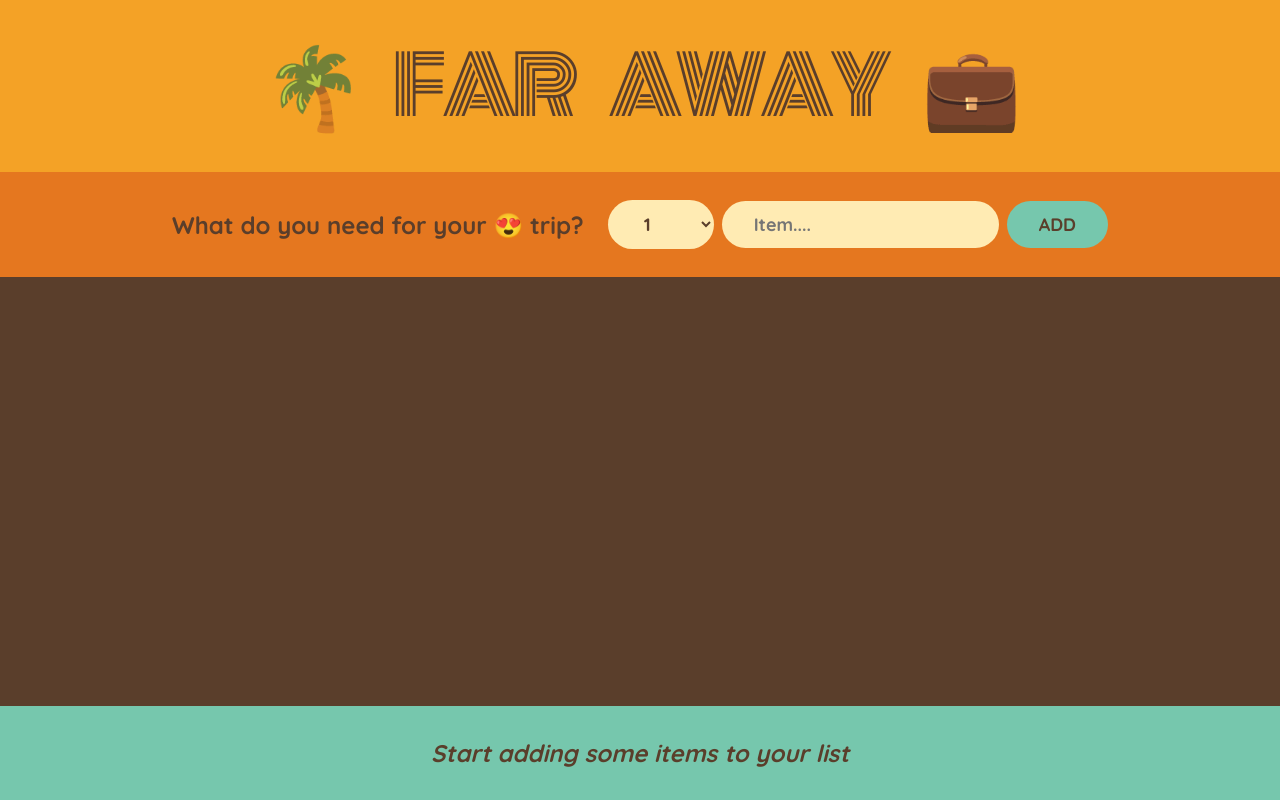
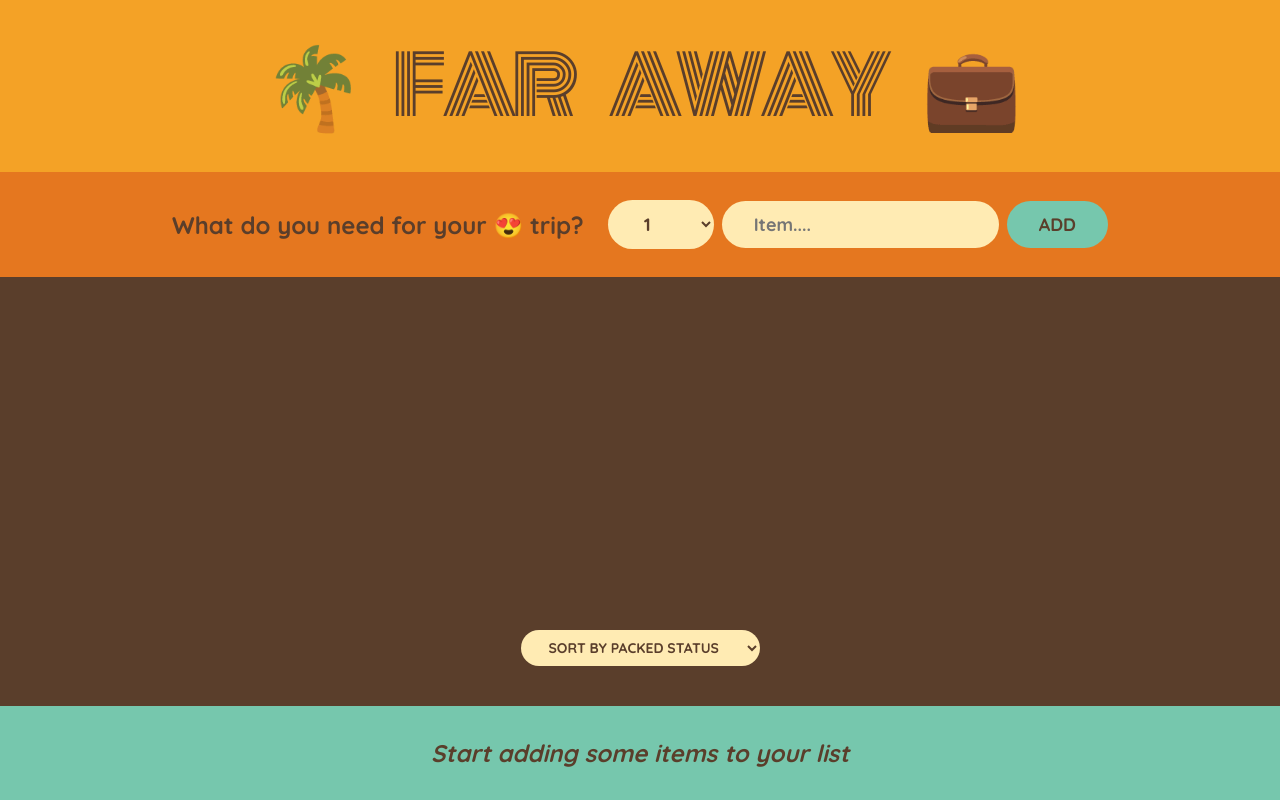
Before and after one commit to thomasmartinez114/travel-list, a React (Create React App) app: page / in a window 1280 px wide. Built offline with nearby package versions, Linux system fonts and the light colour scheme; the HTML template or start-up script is replaced by a standard one.

Commit message:
sorting items

```diff
--- a/src/App.js
+++ b/src/App.js
@@ -1,4 +1,4 @@
-import { useState } from "react";
+import { useState } from 'react';
 
 export default function App() {
   const [items, setItems] = useState([]);
@@ -21,7 +21,7 @@
   }
 
   return (
-    <div className="app">
+    <div className='app'>
       <Logo />
       <Form onAddItems={handleAddItems} />
       <PackingList
@@ -39,7 +39,7 @@
 }
 
 function Form({ onAddItems }) {
-  const [description, setDescription] = useState("");
+  const [description, setDescription] = useState('');
   const [quantity, setQuantity] = useState(1);
 
   function handleSubmit(e) {
@@ -53,12 +53,12 @@
     onAddItems(newItem);
 
     // set back to original state
-    setDescription("");
+    setDescription('');
     setQuantity(1);
   }
 
   return (
-    <form className="add-form" onSubmit={handleSubmit}>
+    <form className='add-form' onSubmit={handleSubmit}>
       <h3>What do you need for your 😍 trip?</h3>
       <select
         value={quantity}
@@ -71,8 +71,8 @@
         ))}
       </select>
       <input
-        type="text"
-        placeholder="Item...."
+        type='text'
+        placeholder='Item....'
         value={description}
         onChange={e => setDescription(e.target.value)}
       />
@@ -82,10 +82,26 @@
 }
 
 function PackingList({ items, onDeleteItem, onToggleItem }) {
+  const [sortBy, setSortBy] = useState('packed');
+
+  let sortedItems;
+
+  if (sortBy === 'input') sortedItems = items;
+
+  if (sortBy === 'description')
+    sortedItems = items
+      .slice()
+      .sort((a, b) => a.description.localeCompare(b.description));
+
+  if (sortBy === 'packed')
+    sortedItems = items
+      .slice()
+      .sort((a, b) => Number(a.packed) - Number(b.packed));
+
   return (
-    <div className="list">
+    <div className='list'>
       <ul>
-        {items.map(item => (
+        {sortedItems.map(item => (
           <Item
             item={item}
             onDeleteItem={onDeleteItem}
@@ -94,6 +110,14 @@
           />
         ))}
       </ul>
+
+      <div className='actions'>
+        <select value={sortBy} onChange={e => setSortBy(e.target.value)}>
+          <option value='input'>Sort by input order</option>
+          <option value='description'>Sort by description</option>
+          <option value='packed'>Sort by packed status</option>
+        </select>
+      </div>
     </div>
   );
 }
@@ -102,11 +126,11 @@
   return (
     <li>
       <input
-        type="checkbox"
+        type='checkbox'
         value={item.packed}
         onChange={() => onToggleItem(item.id)}
       />
-      <span style={item.packed ? { textDecoration: "line-through" } : {}}>
+      <span style={item.packed ? { textDecoration: 'line-through' } : {}}>
         {item.quantity} {item.description}
       </span>
       <button onClick={() => onDeleteItem(item.id)}>❌</button>
@@ -117,7 +141,7 @@
 function Stats({ items }) {
   if (!items.length)
     return (
-      <p className="stats">
+      <p className='stats'>
         <em>Start adding some items to your list</em>
       </p>
     );
@@ -127,10 +151,10 @@
   const percentage = Math.round((numPacked / numItems) * 100);
 
   return (
-    <footer className="stats">
+    <footer className='stats'>
       <em>
         {percentage === 100
-          ? "You got everything! Ready to go!"
+          ? 'You got everything! Ready to go!'
           : `💼 You have ${numItems} items on your list, and you already packed
         ${numPacked} (${percentage}%)`}
       </em>
```
